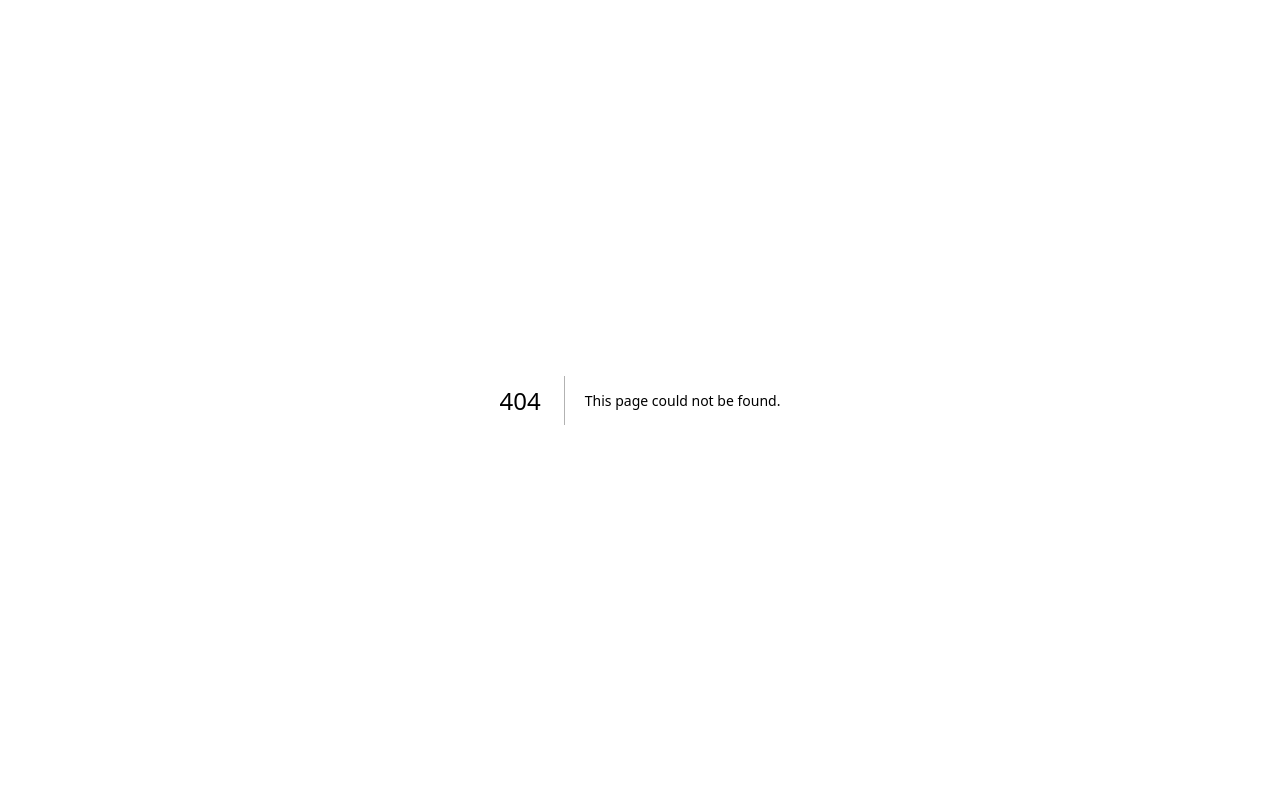
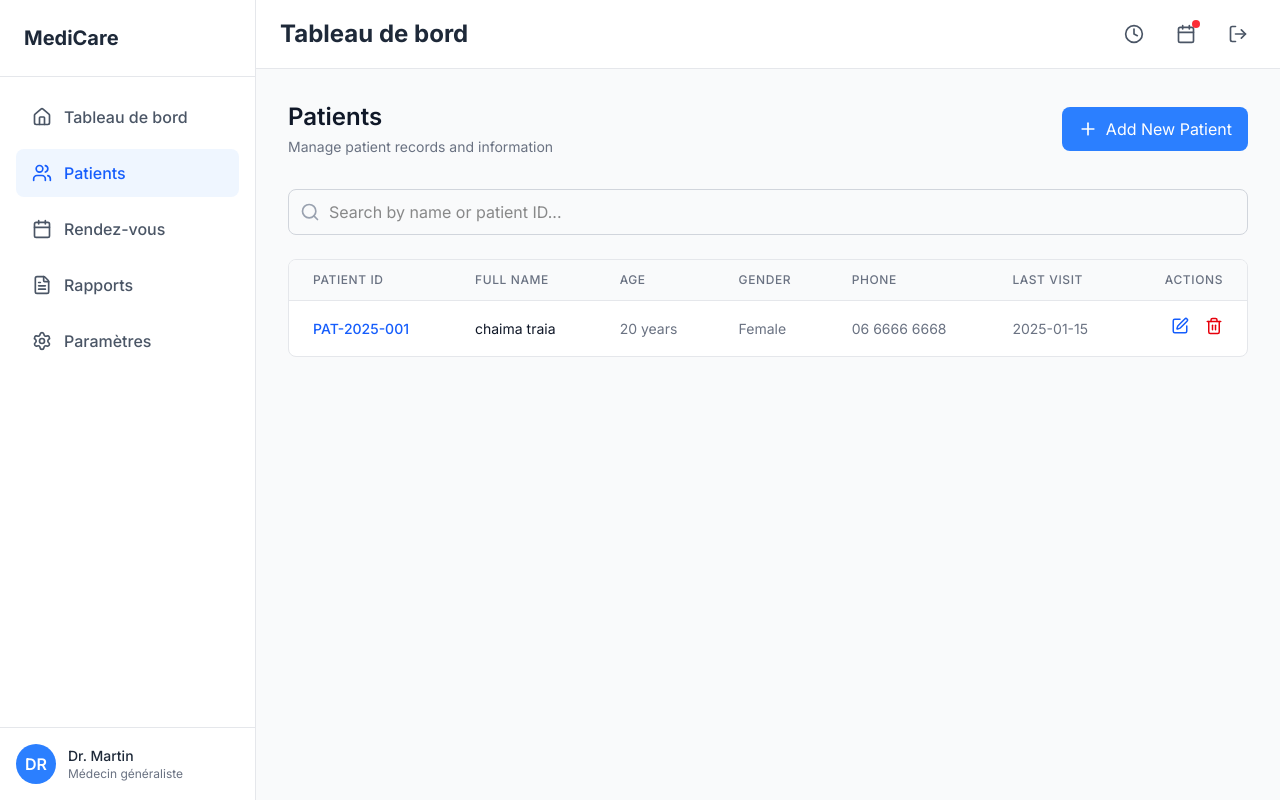
Before and after one commit to chaimatria/Patient_management_system, a Next.js app: page /patients in a window 1280 px wide. Before the commit this address had no page. Built offline with nearby package versions, Linux system fonts and the light colour scheme.

Commit message:
feat: the final merged reviewed list page is added to thie branch ( it was removed as a mistake )

```diff
--- /dev/null
+++ b/app/patients/page.js
@@ -0,0 +1,230 @@
+'use client';
+
+import React, { useState, useEffect } from 'react';
+import { useRouter } from 'next/navigation';
+import { Users, Plus, Search, Edit, Trash2 } from 'lucide-react';
+import Sidebar from '@/SharedComponents/Sidebar';
+import Navbar from '@/SharedComponents/Navbar';
+import Footer from '@/SharedComponents/Footer';
+//deefines a React functional component
+export default function PatientsPage() {
+  const router = useRouter();
+  const [patients, setPatients] = useState([]); // list of alll patients
+  const [searchQuery, setSearchQuery] = useState('');// str for search output
+  const [isLoading, setIsLoading] = useState(true);
+
+  // Load patients from database
+  useEffect(() => {
+    loadPatients();
+  }, []);
+
+  const loadPatients = async () => {
+    setIsLoading(true);
+    try {
+      // DATABASE: Replace with actual database call
+      // const result = await window.electron.ipcRenderer.invoke('get-all-patients');
+
+      // Temporary mock data
+      const mockPatients = [
+        {
+          id: 1,
+          patientId: 'PAT-2025-001',
+          fullName: 'chaima traia',
+          dateOfBirth: '2005-11-29',
+          gender: 'female',
+          phoneNumber: '06 6666 6668',
+          lastVisit: '2025-01-15'
+        }
+      ];
+
+      setPatients(mockPatients);
+    } catch (error) {
+      console.error('Error loading patients:', error);
+      alert('Error loading patients: ' + error.message);
+    } finally {
+      setIsLoading(false);
+    }
+  };
+
+  const handleAddPatient = () => {
+    router.push('/patients/add');
+  };
+
+  const handleEditPatient = (patientId) => {
+    router.push(`/patients/add?id=${patientId}`);
+  };
+// f*delete functionality not in this sprint ( REMEMBER IN SPRINT TWO )
+//************************************************************************ */
+  const handleDeletePatient = async (patientId) => {
+    if (!window.confirm('Are you sure you want to delete this patient?')) {
+      return;
+    }
+
+    try {
+      // DATABASE: Delete patient
+      // await window.electron.ipcRenderer.invoke('delete-patient', patientId);
+
+      // Refresh list
+      loadPatients();
+      alert('Patient deleted successfully');
+    } catch (error) {
+      console.error('Error deleting patient:', error);
+      alert('Error deleting patient: ' + error.message);
+    }
+  };
+
+  const calculateAge = (dob) => {
+    const birthDate = new Date(dob);
+    const today = new Date();
+    let age = today.getFullYear() - birthDate.getFullYear();
+    const monthDiff = today.getMonth() - birthDate.getMonth();
+    if (monthDiff < 0 || (monthDiff === 0 && today.getDate() < birthDate.getDate())) {
+      age--;
+    }
+    return age;
+  };
+//search bar functionality
+//***********************************************//
+  const filteredPatients = patients.filter(patient =>
+    patient.fullName.toLowerCase().includes(searchQuery.toLowerCase()) ||
+    patient.patientId.toLowerCase().includes(searchQuery.toLowerCase())
+  );
+
+  return (
+    <div className="flex h-screen bg-gray-50">
+      <Sidebar />
+
+      <div className="flex-1 flex flex-col overflow-hidden">
+        <Navbar />
+
+        <div className="flex-1 overflow-y-auto p-8">
+          <div className="max-w-7xl mx-auto">
+            {/* Header */}
+            <div className="flex justify-between items-center mb-8">
+              <div>
+                <h1 className="text-2xl font-semibold text-gray-900">Patients</h1>
+                <p className="text-sm text-gray-500 mt-1">
+                  Manage patient records and information
+                </p>
+              </div>
+              <button
+                onClick={handleAddPatient}
+                className="flex items-center gap-2 px-4 py-2.5 bg-blue-500 text-white rounded-lg hover:bg-blue-600 transition-colors"
+              >
+                <Plus size={20} />
+                Add New Patient
+              </button>
+            </div>
+
+            {/* Search Bar */}
+            <div className="mb-6">
+              <div className="relative">
+                <Search className="absolute left-3 top-1/2 transform -translate-y-1/2 text-gray-400" size={20} />
+                <input
+                  type="text"
+                  placeholder="Search by name or patient ID..."
+                  value={searchQuery}
+                  onChange={(e) => setSearchQuery(e.target.value)}
+                  className="w-full pl-10 pr-4 py-2.5 border border-gray-300 rounded-lg focus:outline-none focus:ring-2 focus:ring-blue-500"
+                />
+              </div>
+            </div>
+
+            {/* Patients Table */}
+            {isLoading ? (
+              <div className="text-center py-12">
+                <p className="text-gray-500">Loading patients...</p>
+              </div>
+            ) : filteredPatients.length === 0 ? (
+              <div className="bg-white rounded-lg border border-gray-200 p-12 text-center">
+                <Users className="mx-auto text-gray-400 mb-4" size={48} />
+                <h3 className="text-lg font-medium text-gray-900 mb-2">No patients found</h3>
+                <p className="text-gray-500 mb-6">
+                  {searchQuery ? 'Try adjusting your search' : 'Get started by adding a new patient'}
+                </p>
+                {!searchQuery && (
+                  <button
+                    onClick={handleAddPatient}
+                    className="px-4 py-2 bg-blue-500 text-white rounded-lg hover:bg-blue-600 transition-colors"
+                  >
+                    Add Your First Patient
+                  </button>
+                )}
+              </div>
+            ) : (
+              <div className="bg-white rounded-lg border border-gray-200 overflow-hidden">
+                <table className="w-full">
+                  <thead className="bg-gray-50 border-b border-gray-200">
+                    <tr>
+                      <th className="px-6 py-3 text-left text-xs font-medium text-gray-500 uppercase tracking-wider">
+                        Patient ID
+                      </th>
+                      <th className="px-6 py-3 text-left text-xs font-medium text-gray-500 uppercase tracking-wider">
+                        Full Name
+                      </th>
+                      <th className="px-6 py-3 text-left text-xs font-medium text-gray-500 uppercase tracking-wider">
+                        Age
+                      </th>
+                      <th className="px-6 py-3 text-left text-xs font-medium text-gray-500 uppercase tracking-wider">
+                        Gender
+                      </th>
+                      <th className="px-6 py-3 text-left text-xs font-medium text-gray-500 uppercase tracking-wider">
+                        Phone
+                      </th>
+                      <th className="px-6 py-3 text-left text-xs font-medium text-gray-500 uppercase tracking-wider">
+                        Last Visit
+                      </th>
+                      <th className="px-6 py-3 text-right text-xs font-medium text-gray-500 uppercase tracking-wider">
+                        Actions
+                      </th>
+                    </tr>
+                  </thead>
+                  <tbody className="divide-y divide-gray-200">
+                    {filteredPatients.map((patient) => (
+                      <tr key={patient.id} className="hover:bg-gray-50 transition-colors">
+                        <td className="px-6 py-4 whitespace-nowrap text-sm font-medium text-blue-600">
+                          {patient.patientId}
+                        </td>
+                        <td className="px-6 py-4 whitespace-nowrap text-sm text-gray-900">
+                          {patient.fullName}
+                        </td>
+                        <td className="px-6 py-4 whitespace-nowrap text-sm text-gray-500">
+                          {calculateAge(patient.dateOfBirth)} years
+                        </td>
+                        <td className="px-6 py-4 whitespace-nowrap text-sm text-gray-500 capitalize">
+                          {patient.gender}
+                        </td>
+                        <td className="px-6 py-4 whitespace-nowrap text-sm text-gray-500">
+                          {patient.phoneNumber}
+                        </td>
+                        <td className="px-6 py-4 whitespace-nowrap text-sm text-gray-500">
+                          {patient.lastVisit || 'N/A'}
+                        </td>
+                        <td className="px-6 py-4 whitespace-nowrap text-right text-sm font-medium">
+                          <button
+                            onClick={() => handleEditPatient(patient.patientId)}
+                            className="text-blue-600 hover:text-blue-900 mr-4"
+                          >
+                            <Edit size={18} />
+                          </button>
+                          <button
+                            onClick={() => handleDeletePatient(patient.patientId)}
+                            className="text-red-600 hover:text-red-900"
+                          >
+                            <Trash2 size={18} />
+                          </button>
+                        </td>
+                      </tr>
+                    ))}
+                  </tbody>
+                </table>
+              </div>
+            )}
+          </div>
+        </div>
+
+        <Footer />
+      </div>
+    </div>
+  );
+}
```
